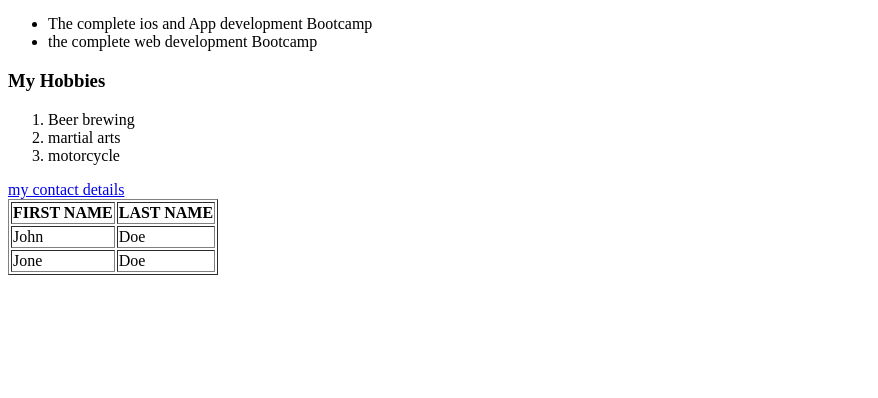
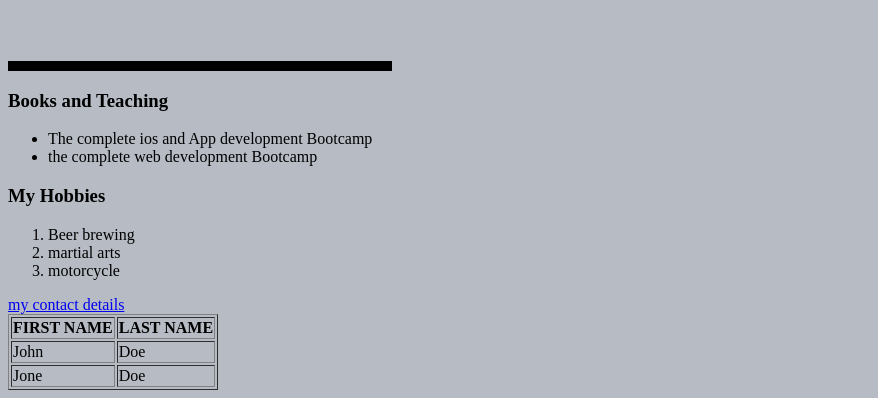
Before and after one commit to rokdeansh/cv, a plain HTML site: page index.html in a window 1280 px wide. Shown: the part 428-826 px from the top of the page, without its empty margins (0-878 px from the left). Before the commit the page ends 800 px from the top, so only its background shows below. Drawn offline with Linux system fonts and the light colour scheme.

Commit message:
Update index.html

```diff
--- a/index.html
+++ b/index.html
@@ -4,7 +4,7 @@
     <meta charset="UTF-8">
     <meta name="viewport" content="width=device-width, initial-scale=1.0">
     <title>ANSH PERSONAL SITR</title>
-    <!--<style>
+    <style>
         hr{
             color: black;
             border :5px solid black;
@@ -13,7 +13,11 @@
         border-radius: 100%;
         border :5px solid black;
       }
-    </style>-->
+        body{
+            background-color:#B6BBC4;
+            width: 30%;
+        }
+    </style>
 </head>
 <body>
   <table  cellspacing="80" >
```
